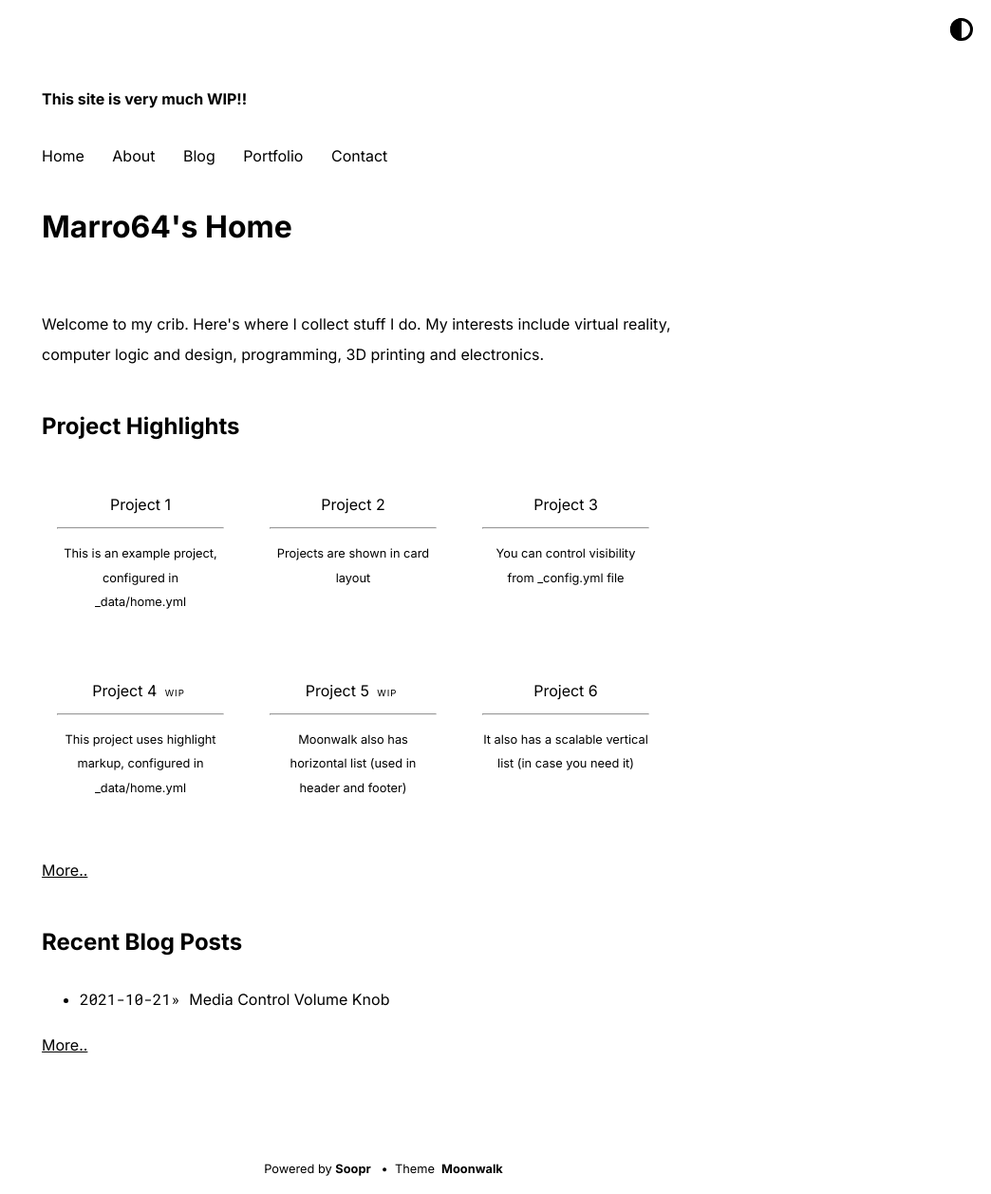
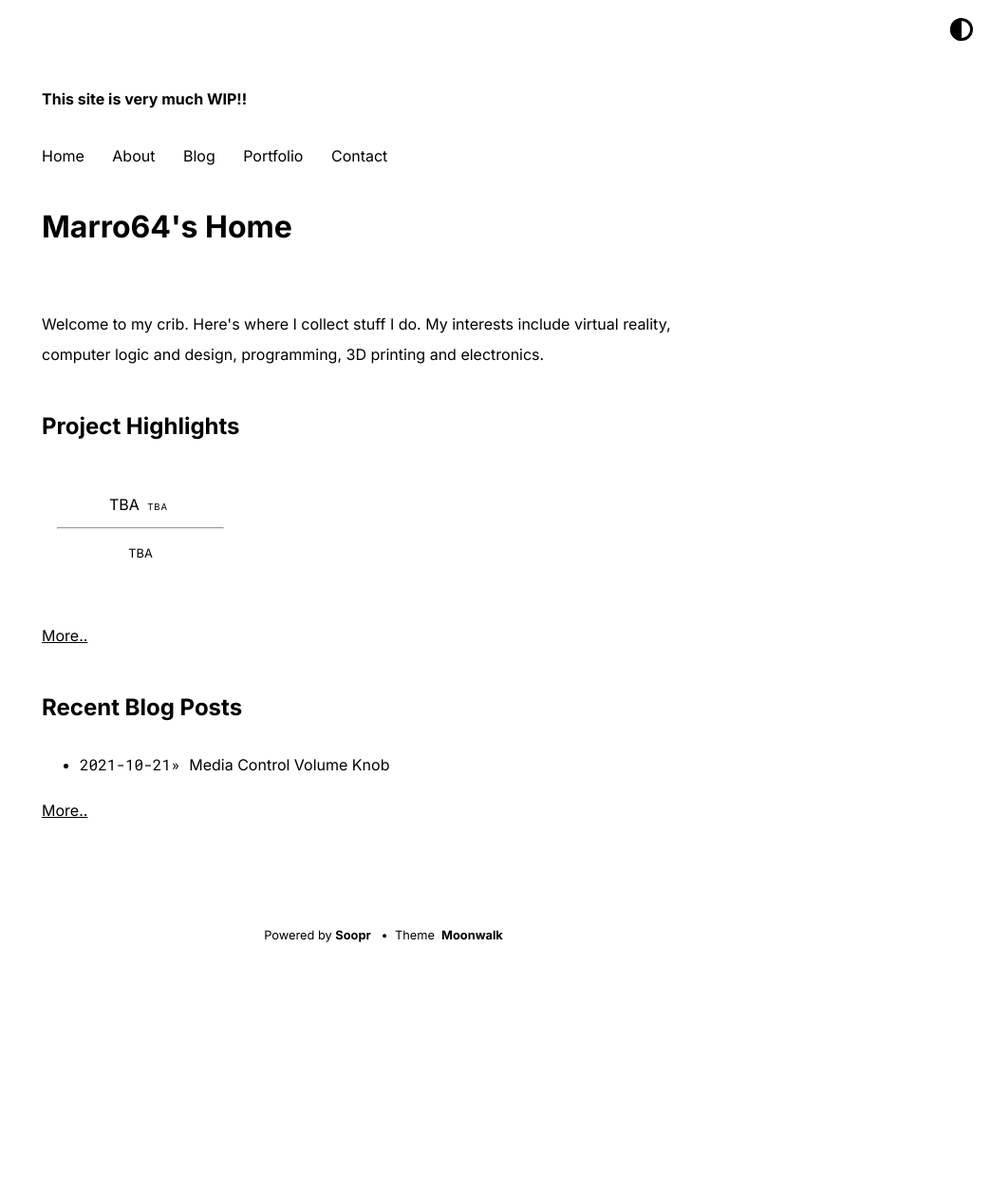
Before and after one commit to Marro64/Marro64.github.io, a Jekyll site: the page built from index.md, in a window 1280 px wide. Shown: the whole page at 95% size, without its empty margins (236-1280 px from the left). Built offline with Jekyll 4.4.1, drawn with Linux system fonts in a browser that asks for light colours; nearby versions of some CDN libraries; after the commit the page ends 1010 px from its top, so only the background shows below that.

Commit message:
Removed template projects

```diff
--- a/_data/home.yml
+++ b/_data/home.yml
@@ -14,49 +14,15 @@ navbar_entries:
     url: contact
 
 project_entries:
-  - title: Project 1
-    url: overview-post
-    desc: This is an example project, configured in _data/home.yml
-
-  - title: Project 2
-    url: overview-post
-    desc: Projects are shown in card layout
-
-  - title: Project 3
-    url: overview-post
-    desc: You can control visibility from _config.yml file
-
-  - title: Project 4
-    url: overview-post
-    desc: This project uses highlight markup, configured in _data/home.yml
-    highlight: WIP
-
-  - title: Project 5
-    url: overview-post
-    desc: Moonwalk also has horizontal list (used in header and footer)
-    highlight: WIP
-
-  - title: Project 6
-    url: overview-post
-    desc: It also has a scalable vertical list (in case you need it)
+  - title: TBA
+    url: /
+    desc: TBA
+    highlight: TBA
 
 old_project_entries:
-  - title: Soopr
-    url: https://www.soopr.co
-    desc: Delight your readers - add beautiful share and like buttons easily to your websites
-    highlight: NEW
-
-  - title: Cookie
-    url: https://github.com/abhinavs/cookie
-    desc: An open source landing website with supporting pages and integrated blog
-
-  - title: Moonwalk
-    url: https://github.com/abhinavs/moonwalk
-    desc: A fast and minimalist Jekyll blog theme with clean dark mode
-
-  - title: Humangous
-    url: https://www.humangous.co
-    desc: The better people know you, the better they collaborate
+  - title: HID Volume Knob
+    url: /post/media-control-volume-knob
+    desc: A simple volume knob
 
 footer_entries:
   - title: Home
```
